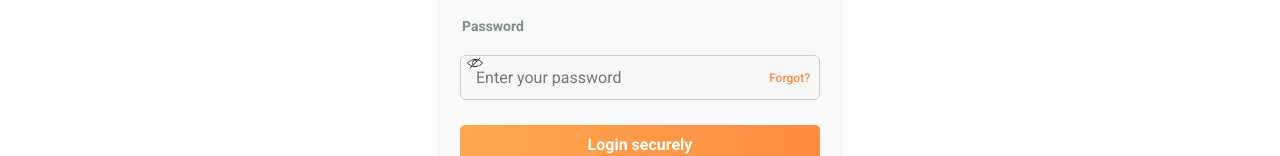
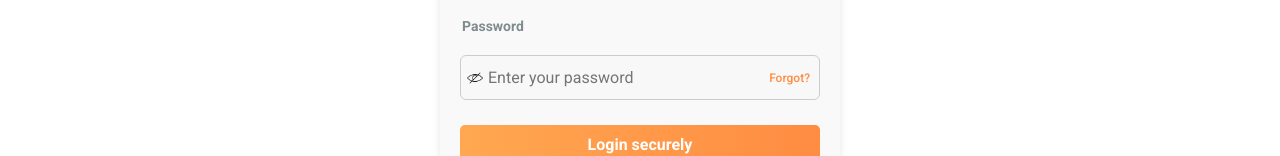
Before and after one commit to vanshtiwari211797798/HotelBooking, a React (Vite) app in the folder frontend/hotelbooking/: page /login in a window 1280 px wide. Shown: the part 364-520 px from the top of the page. Built offline with nearby package versions, Linux system fonts and the light colour scheme.

Commit message:
some changes

```diff
--- a/frontend/hotelbooking/src/Style/Login.css
+++ b/frontend/hotelbooking/src/Style/Login.css
@@ -50,7 +50,7 @@
     height: 20px;
     width: 20px;
     position: absolute;
-    top: 40px;
+    top: 55px;
     left: 5px;
     z-index: 1;
     cursor: pointer;
@@ -64,7 +64,7 @@
     outline:none;
   }
   .password{
-    padding-left: 32px;
+    padding-left: 27px !important;
   }
 
   .password-group {
```
